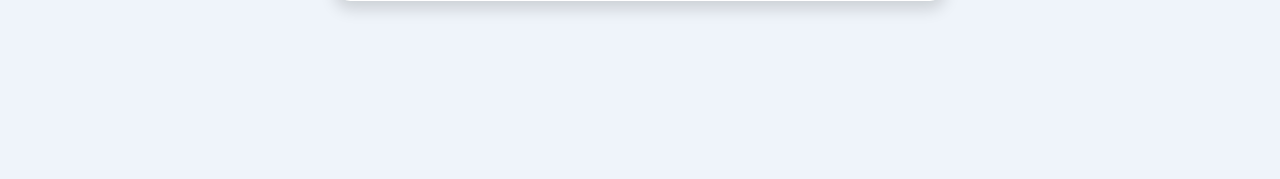
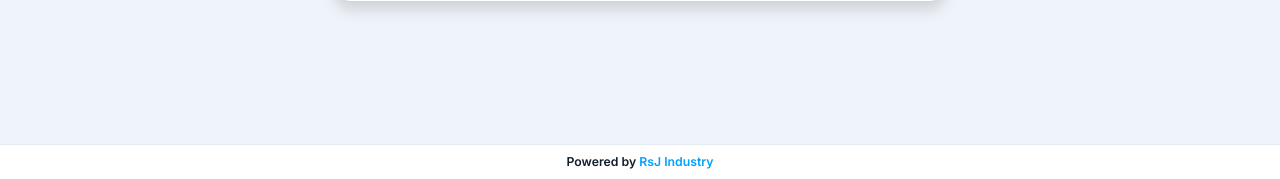
Before and after one commit to Riyaskhan005/Control_panel, a Flask app: page / in a window 1280 px wide. Shown: the part 621-800 px from the top of the page. Run offline with Flask 3, Linux system fonts and the light colour scheme; some libraries are stand-ins or nearby versions.

Commit message:
footer added

```diff
--- a/Alimas_app/templates/base_auth.html
+++ b/Alimas_app/templates/base_auth.html
@@ -36,6 +36,22 @@
       </div>
     </div>
   </div>
+  <footer class="bg-white border-top shadow-sm py-2 fixed-bottom">
+  <div class="container-fluid">
+    <div class="row align-items-center text-muted small">
+      <div class="col-md-12 text-center fw-semibold text-dark">
+        Powered by
+        <a
+          href="https://www.linkedin.com/in/mohamed-riyas-khan-815b2a232/"
+          target="_blank"
+          class="text-primary text-decoration-none"
+        >
+          RsJ Industry
+        </a>
+      </div>
+    </div>
+  </div>
+</footer>
 
 </body>
 
```
Also changed, not shown: 1 other file.
